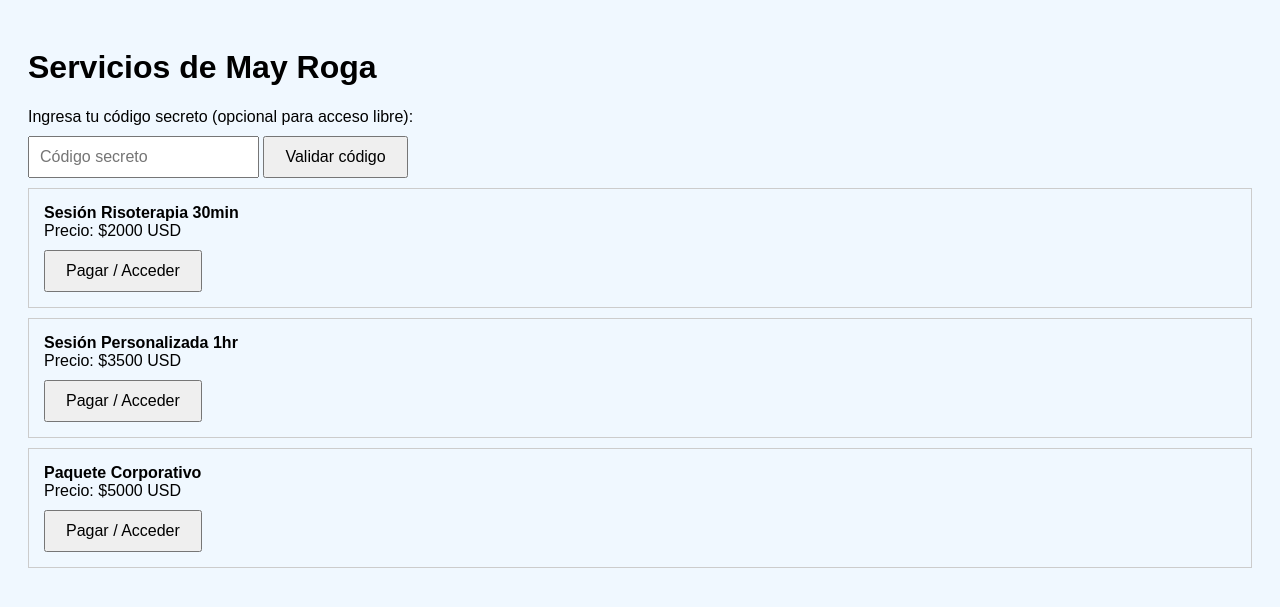
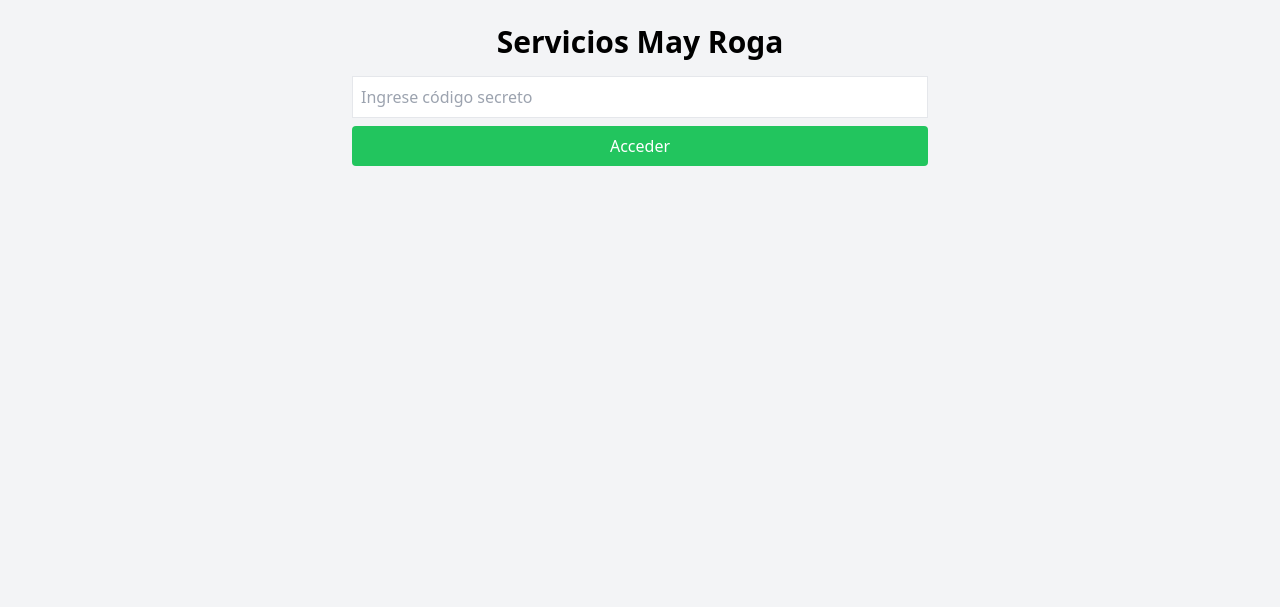
Before and after one commit to mayroga/Asistente-Virtual-May-Roga, a Flask app: page / in a window 1280 px wide. Shown: the top 607 px of the page. Run offline with Flask 3, Linux system fonts and the light colour scheme; some libraries are stand-ins or nearby versions.

Commit message:
Update index.html

```diff
--- a/templates/index.html
+++ b/templates/index.html
@@ -3,86 +3,93 @@
 <head>
     <meta charset="UTF-8">
     <meta name="viewport" content="width=device-width, initial-scale=1.0">
-    <title>May Roga · Servicios</title>
+    <title>May Roga - Servicios</title>
     <script src="https://js.stripe.com/v3/"></script>
-    <style>
-        body { font-family: Arial, sans-serif; padding: 20px; background: #f0f8ff; }
-        .service { border: 1px solid #ccc; padding: 15px; margin: 10px 0; cursor: pointer; }
-        .hidden { display: none; }
-        #codeInput { padding: 10px; font-size: 16px; }
-        button { padding: 10px 20px; font-size: 16px; cursor: pointer; margin-top: 10px; }
-    </style>
+    <script src="https://cdn.tailwindcss.com"></script>
 </head>
-<body>
-    <h1>Servicios de May Roga</h1>
+<body class="bg-gray-100 p-6">
 
-    <div>
-        <label for="codeInput">Ingresa tu código secreto (opcional para acceso libre):</label><br>
-        <input type="text" id="codeInput" placeholder="Código secreto">
-        <button onclick="validateCode()">Validar código</button>
+<h1 class="text-3xl font-bold mb-4 text-center">Servicios May Roga</h1>
+
+<div class="max-w-xl mx-auto mb-6">
+    <input type="password" id="accessCode" placeholder="Ingrese código secreto" class="border p-2 w-full">
+    <button id="checkAccess" class="bg-green-500 text-white px-4 py-2 mt-2 w-full rounded">Acceder</button>
 </div>
 
-    <div id="servicesContainer">
+<div id="services" class="grid gap-4 max-w-xl mx-auto hidden">
     {% for service in services %}
-            <div class="service" data-id="{{ service.id }}">
-                <strong>{{ service.name }}</strong><br>
-                Precio: ${{ service.price }} USD<br>
-                <button onclick="buyService({{ service.id }})">Pagar / Acceder</button>
+    <div class="bg-white p-4 rounded shadow flex justify-between items-center">
+        <div>
+            <h2 class="text-xl font-semibold">{{ service.name }}</h2>
+            <p>Precio: ${{ '%.2f' | format(service.price / 100) }}</p>
+        </div>
+        <button class="pay-btn bg-blue-500 text-white px-3 py-1 rounded" data-id="{{ service.id }}">Pagar</button>
     </div>
     {% endfor %}
 </div>
 
+<div id="card-element-container" class="max-w-xl mx-auto mt-6 hidden">
+    <div id="card-element" class="p-4 bg-white rounded shadow"></div>
+    <button id="submitPayment" class="bg-purple-500 text-white px-4 py-2 mt-2 w-full rounded">Confirmar Pago</button>
+</div>
+
 <script>
 const stripe = Stripe("{{ stripe_key }}");
+let selectedServiceId = null;
+let clientSecret = null;
+const elements = stripe.elements();
+const card = elements.create("card");
+card.mount("#card-element");
 
-        function validateCode() {
-            const code = document.getElementById("codeInput").value;
-            fetch("/validate-code", {
+// Código secreto
+document.getElementById("checkAccess").addEventListener("click", async () => {
+    const code = document.getElementById("accessCode").value;
+    const res = await fetch("/access", {
         method: "POST",
-                headers: { "Content-Type": "application/json" },
-                body: JSON.stringify({ code })
-            })
-            .then(res => res.json())
-            .then(data => {
-                if (data.success) {
-                    alert("¡Código correcto! Acceso libre activado.");
-                    document.querySelectorAll(".service").forEach(s => s.querySelector("button").textContent = "Acceder");
+        headers: {"Content-Type": "application/json"},
+        body: JSON.stringify({code})
+    });
+    if(res.ok){
+        document.getElementById("services").classList.remove("hidden");
+        alert("Acceso concedido ✅");
     } else {
-                    alert("Código incorrecto");
+        alert("Código incorrecto ❌");
     }
 });
-        }
 
-        function buyService(serviceId) {
-            const code = document.getElementById("codeInput").value;
-
-            fetch("/validate-code", {
+// Selección de servicio y generación de PaymentIntent
+document.querySelectorAll(".pay-btn").forEach(btn => {
+    btn.addEventListener("click", async () => {
+        selectedServiceId = btn.getAttribute("data-id");
+        const res = await fetch("/create-payment-intent", {
             method: "POST",
-                headers: { "Content-Type": "application/json" },
-                body: JSON.stringify({ code })
-            })
-            .then(res => res.json())
-            .then(data => {
-                if (data.success) {
-                    alert("¡Acceso libre activado para este servicio!");
+            headers: {"Content-Type": "application/json"},
+            body: JSON.stringify({service_id: selectedServiceId})
+        });
+        const data = await res.json();
+        if(data.error){
+            alert(data.error);
             return;
         }
-
-                // Si no tiene código, crear sesión de Stripe
-                fetch("/create-checkout-session", {
-                    method: "POST",
-                    headers: { "Content-Type": "application/json" },
-                    body: JSON.stringify({ service_id: serviceId })
-                })
-                .then(res => res.json())
-                .then(session => {
-                    return stripe.redirectToCheckout({ sessionId: session.id });
-                })
-                .then(result => {
-                    if (result.error) alert(result.error.message);
+        clientSecret = data.client_secret;
+        document.getElementById("card-element-container").classList.remove("hidden");
     });
 });
+
+// Confirmar pago
+document.getElementById("submitPayment").addEventListener("click", async () => {
+    if(!clientSecret) return alert("Seleccione un servicio primero");
+    const result = await stripe.confirmCardPayment(clientSecret, {
+        payment_method: {card: card}
+    });
+    if(result.error){
+        alert(result.error.message);
+    } else if(result.paymentIntent.status === "succeeded"){
+        alert("Pago exitoso ✅ Servicio desbloqueado");
+        document.getElementById("services").classList.remove("hidden");
     }
+});
 </script>
+
 </body>
 </html>
```
Lines whose indentation alone changed are shown as unchanged.
